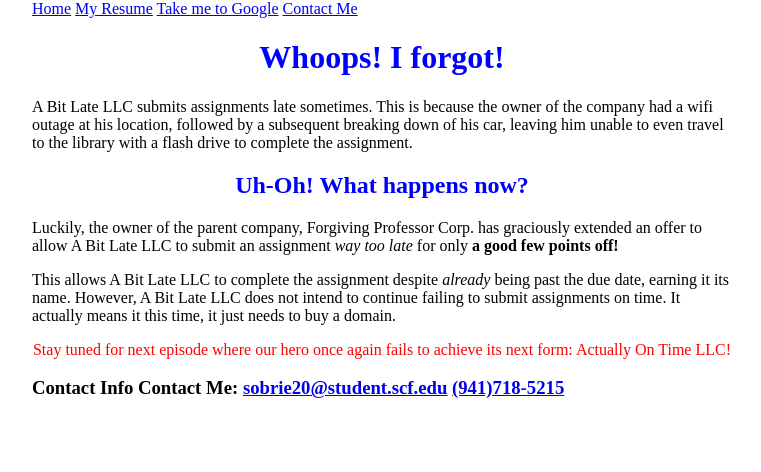
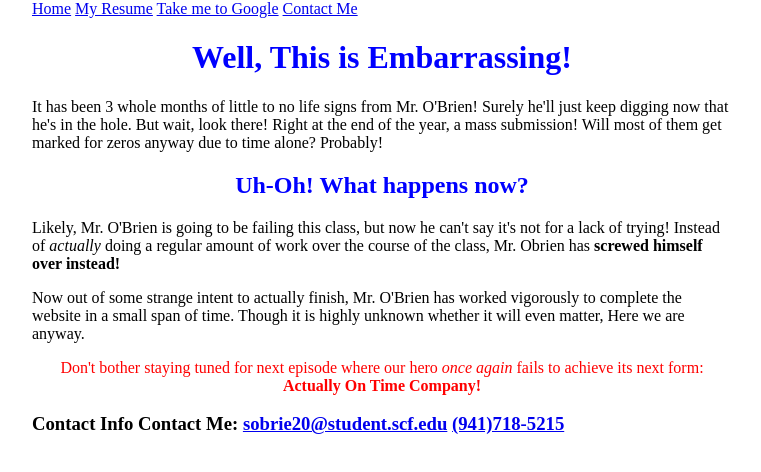
Before and after one commit to mynameissean2300/Websitefromhell, a plain HTML site: page index.htm in a window 1280 px wide. Shown: the whole page, without its empty margins (258-1019 px from the left). Drawn offline with Linux system fonts and the light colour scheme.

Commit message:
New Writing
Previous writing was dated to assignment 2. Fixed and rewrote.

```diff
--- a/index.htm
+++ b/index.htm
@@ -1,15 +1,15 @@
 <!DOCTYPE html>
 <html>
 <head>
- <title>A Bit Late LLC</title>
+ <title>A Bit Late Company</title>
  <meta name="author" content="Sean O'Brien">
- <meta name="description" content="Sample web page written for CGS 2820. This particular assignment regards hyperlinks and meta tags and has been turned in over a week late. Grand.">
+ <meta name="description" content="Sample web page written for CGS 2820. This particular assignment has been collecting dust for far too long.">
  <meta name="keywords" content="School Assignment, CGS 2820, HTML Practice, Sample Page">
 </head>
 <body>
  <body style="background-color: white; max-width: 700px; margin: auto;">
  <header>
- </header>  <!--"Yea, my bad. not many excuses for this one, aside from a series of unfortunate events. i still need to harass a domain site, so Week 3's may also be a bit late, but hopefully this should stop sooner rather than later." Yea right. -->
+ </header>  <!--"Yea, my bad. not many excuses for this one, aside from a series of unfortunate events. i still need to harass a domain site, so Week 3's may also be a bit late, but hopefully this should stop sooner rather than later." Yeah, right. Look how well that turned out. -->
  <nav>
    <a href="index.htm">Home</a>
    <a href="resume.htm">My Resume</a>
@@ -17,12 +17,12 @@
    <a href="#ContactInfo">Contact Me</a>
  </nav>
  <main>
- <h1 style="color:blue; text-align: center"> Whoops! I forgot!</h1>
- <p>A Bit Late LLC submits assignments late sometimes. This is because the owner of the company had a wifi outage at his location, followed by a subsequent breaking down of his car, leaving him unable to even travel to the library with a flash drive to complete the assignment.</p>
+ <h1 style="color:blue; text-align: center"> Well, This is Embarrassing!</h1>
+ <p>It has been 3 whole months of little to no life signs from Mr. O'Brien! Surely he'll just keep digging now that he's in the hole. But wait, look there! Right at the end of the year, a mass submission! Will most of them get marked for zeros anyway due to time alone? Probably!</p>
  <h2 style="color:blue; text-align: center"> Uh-Oh! What happens now?</h2>
- <p>Luckily, the owner of the parent company, Forgiving Professor Corp. has graciously extended an offer to allow A Bit Late LLC to submit an assignment <i>way too late</i> for only <b>a good few points off!</b></p>
- <p>This allows A Bit Late LLC to complete the assignment despite <i>already</i> being past the due date, earning it its name. However, A Bit Late LLC does not intend to continue failing to submit assignments on time. It actually means it this time, it just needs to buy a domain.</p>
- <p style="color:red; text-align: center"> Stay tuned for next episode where our hero once again fails to achieve its next form: Actually On Time LLC!</p>
+ <p>Likely, Mr. O'Brien is going to be failing this class, but now he can't say it's not for a lack of trying! Instead of <i>actually</i> doing a regular amount of work over the course of the class, Mr. Obrien has <b>screwed himself over instead!</b></p>
+ <p>Now out of some strange intent to actually finish, Mr. O'Brien has worked vigorously to complete the website in a small span of time. Though it is highly unknown whether it will even matter, Here we are anyway.</p>
+ <p style="color:red; text-align: center"> Don't bother staying tuned for next episode where our hero <i>once again</i> fails to achieve its next form: <b>Actually On Time Company!</b></p>
  </main>
  <aside>
  </aside>
```
